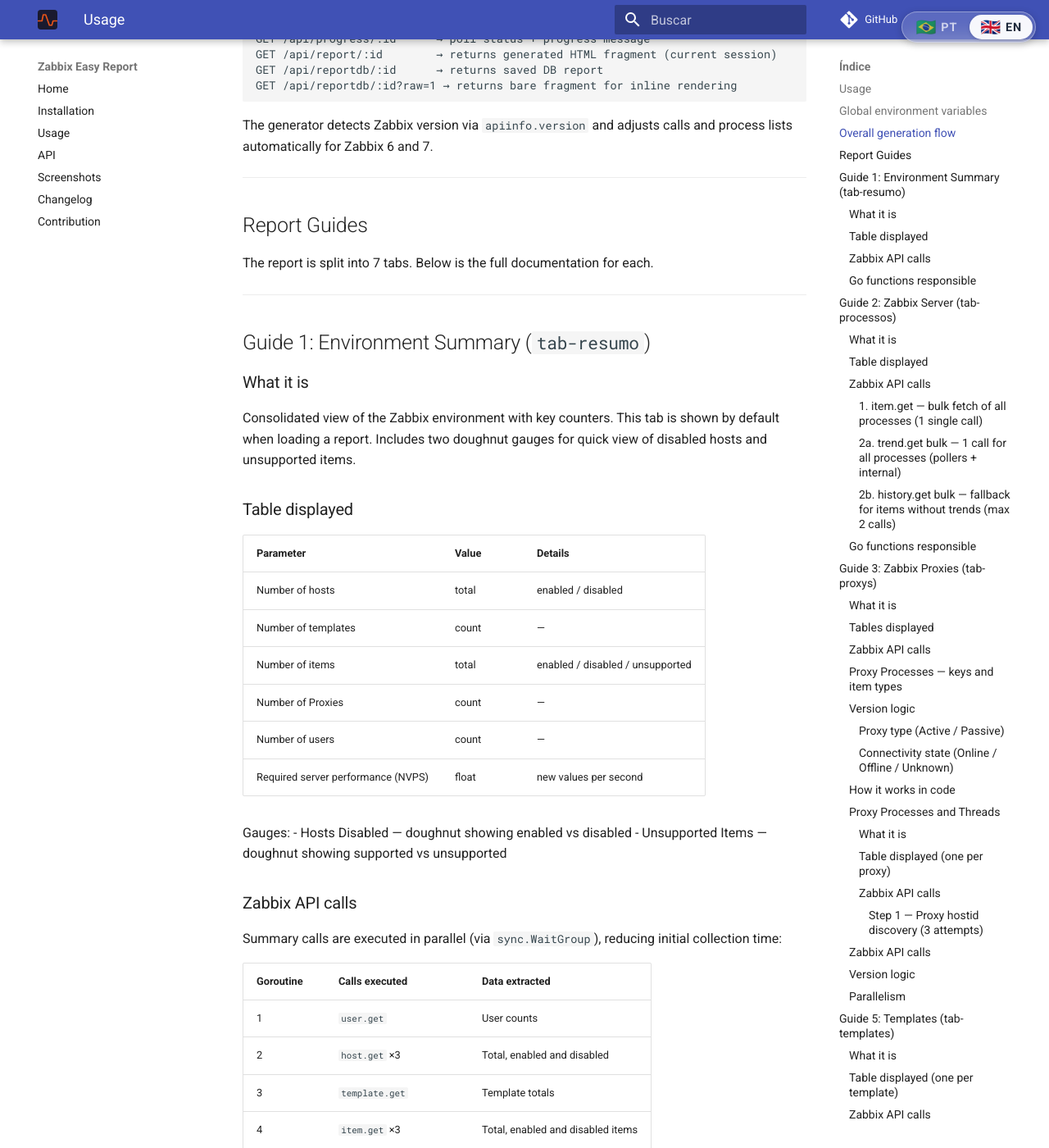
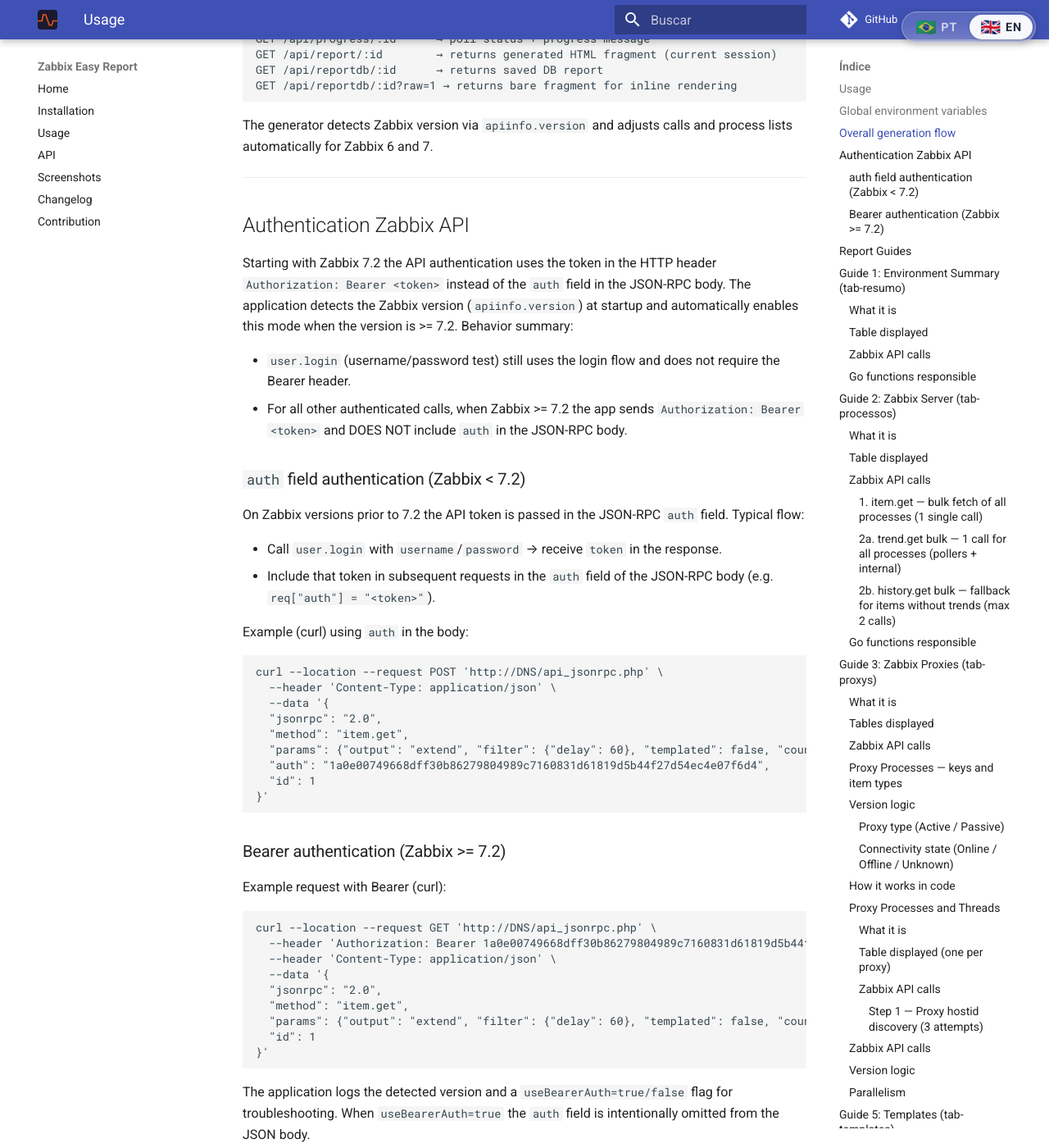
Before and after one commit to bernardolankheet/zabbix-easy, an MkDocs documentation site: the page built from docs/en/usage.md, in a window 1280 px wide and 1400 px high, scrolled down 1378 px. Shown: the whole window at 82% size. Built offline with MkDocs 1.6.1 and Material for MkDocs 9.7.7, drawn with Linux system fonts in a browser that asks for light colours; comment, search, counter and statistics services are not loaded.

Commit message:
update doc auth72

````diff
--- /dev/null
+++ b/docs/CHANGELOG.md
@@ -0,0 +1,64 @@
+# CHANGELOG
+
+## [0.0.3] - 23/03/2026
+
+## Authentication changes
+
+  - Support for Zabbix >= 7.2 Bearer-token authentication: the application now detects `apiinfo.version` and, for Zabbix 7.2 and above, sends the token via the HTTP header `Authorization: Bearer <token>` instead of the JSON-RPC `auth` field.
+  - `user.login` remains unchanged and is still used for the Admin/password check; all other authenticated calls use Bearer for Zabbix >= 7.2.
+  - `app/cmd/app/main.go` now sets a runtime flag `useBearerAuth` and logs the detected version and chosen auth mode.
+
+### Affected files
+
+  - `app/cmd/app/main.go` — added `useBearerAuth` detection and Bearer header support for Zabbix >= 7.2.
+
+## [0.0.2] - 21/03/2026
+
+## New Features and Improvements
+
+- User Guide (`tab-usuarios`):
+  - Search only for the `Admin` account via `user.get` with `filter: { username: "Admin" }`.
+  - Best-effort authentication test `user.login` with `Admin`/`zabbix` to detect default password; token discarded.
+  - When the default password is accepted, the report displays a critical recommendation in the security section and a critical KPI.
+- Recommendations (accordion):
+  - Recommendations for recommendations (`details.rec-section`) now start collapsed by default; click to expand.
+- Improved proxy recommendations:
+  - Proxy highlight box with dynamic snippets (e.g., `StartPollers`, `StartHTTPPollers`, `StartSNMPPollers`).
+- Documentation and tools:
+  - Added `requirements.txt` with MkDocs dependencies (`mkdocs`, `mkdocs-material`, `mkdocs-static-i18n`, `pymdown-extensions`).
+  - Updated instructions in `docs/contribuicao.md` and `docs/contribuicao.en.md` to run the documentation locally and resolve a common TLS error.
+  - Included `.gitignore` to ignore `.venv` and temporary files.
+  - `README.md` redesigned with Quick Start and development instructions.
+
+## Affected files
+
+- `app/cmd/app/main.go` — logic for generating the report's HTML (Users tab `tab-usuarios`, rec sections, proxy fixes).
+- `app/web/locales/*/messages.json` — new i18n keys for messages and recommendations.
+- `docs/*` — updated documentation and auxiliary files (`requirements.txt`, `.gitignore`, README`).
+
+## Notes
+
+- Test `user.login` only in the staging environment before using it in production (account lockout policies may occur).
+- To serve the documentation locally, use a `venv` and run `python -m mkdocs serve`.
+
+## [0.0.1] - 15/03/2026
+# What's New / Updates
+
+Date: 16/03/2026
+
+Summary of recent changes:
+
+- UI: added a highlighted recommendations list (yellow boxes) for quick proxy actions. CSS classes: `.rec-highlight-list` and `.rec-highlight-item` in `app/web/static/style.css`.
+- Per-proxy recommendations now generate dynamic code boxes (one block per proxy), using the automatically detected parameter (e.g. `StartPollers`, `StartHTTPPollers`, `StartPollersUnreachable`) instead of a hardcoded value. Implementation in `app/cmd/app/main.go`.
+- Internationalization: new keys added in `app/web/locales/pt_BR/messages.json` and `app/web/locales/en_US/messages.json`:
+  - `fix.proxy_increase_hint` — comment text inside snippets (`increase until the avg drops below 60%`).
+  - `fix.proxy_highlight_process_title`, `fix.proxy_highlight_offline_title`, `fix.proxy_highlight_async_title` — titles for highlighted blocks.
+- Backend: fixes to `hostid` resolution for process items — hostid is now captured only from items whose key starts with `process.`; removed debug logs.
+
+Main modified files:
+- `app/cmd/app/main.go` — HTML report generation logic and hostid/process capture.
+- `app/web/static/style.css` — new classes for the highlighted list.
+- `app/web/locales/pt_BR/messages.json` and `en_US/messages.json` — new i18n keys.
+
+Notes for operators and developers:
+- To test locally, rebuild the image and run the service (e.g. `docker compose up -d --build`) and generate a report to see the new per-proxy recommendations.
--- a/docs/en/usage.md
+++ b/docs/en/usage.md
@@ -51,6 +51,53 @@
 The generator detects Zabbix version via `apiinfo.version` and adjusts calls and process lists automatically for Zabbix 6 and 7.
 
 ---
+
+## Authentication Zabbix API
+
+Starting with Zabbix 7.2 the API authentication uses the token in the HTTP header `Authorization: Bearer <token>` instead of the `auth` field in the JSON-RPC body. The application detects the Zabbix version (`apiinfo.version`) at startup and automatically enables this mode when the version is >= 7.2. Behavior summary:
+
+- `user.login` (username/password test) still uses the login flow and does not require the Bearer header.
+- For all other authenticated calls, when Zabbix >= 7.2 the app sends `Authorization: Bearer <token>` and DOES NOT include `auth` in the JSON-RPC body.
+
+### `auth` field authentication (Zabbix < 7.2)
+
+On Zabbix versions prior to 7.2 the API token is passed in the JSON-RPC `auth` field. Typical flow:
+
+- Call `user.login` with `username`/`password` → receive `token` in the response.
+- Include that token in subsequent requests in the `auth` field of the JSON-RPC body (e.g. `req["auth"] = "<token>"`).
+
+Example (curl) using `auth` in the body:
+
+```
+curl --location --request POST 'http://DNS/api_jsonrpc.php' \
+  --header 'Content-Type: application/json' \
+  --data '{
+  "jsonrpc": "2.0",
+  "method": "item.get",
+  "params": {"output": "extend", "filter": {"delay": 60}, "templated": false, "countOutput": true},
+  "auth": "1a0e00749668dff30b86279804989c7160831d61819d5b44f27d54ec4e07f6d4",
+  "id": 1
+}'
+```
+
+### Bearer authentication (Zabbix >= 7.2)
+
+Example request with Bearer (curl):
+
+```
+curl --location --request GET 'http://DNS/api_jsonrpc.php' \
+  --header 'Authorization: Bearer 1a0e00749668dff30b86279804989c7160831d61819d5b44f27d54ec4e07f6d4' \
+  --header 'Content-Type: application/json' \
+  --data '{
+  "jsonrpc": "2.0",
+  "method": "item.get",
+  "params": {"output": "extend", "filter": {"delay": 60}, "templated": false, "countOutput": true},
+  "id": 1
+}'
+```
+
+The application logs the detected version and a `useBearerAuth=true/false` flag for troubleshooting. When `useBearerAuth=true` the `auth` field is intentionally omitted from the JSON body.
+
 
 ## Report Guides
 
````
Also changed, not shown: docs/pt_BR/usage.md (+47 -0 lines).
